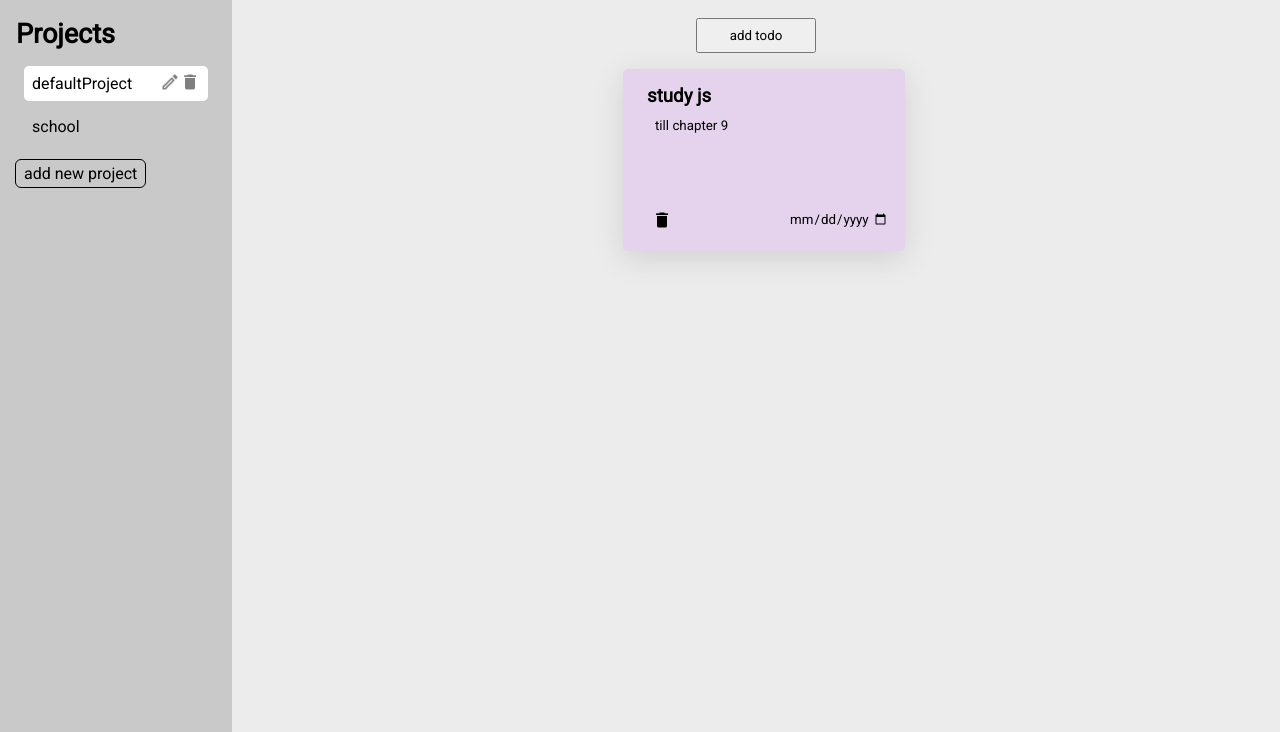
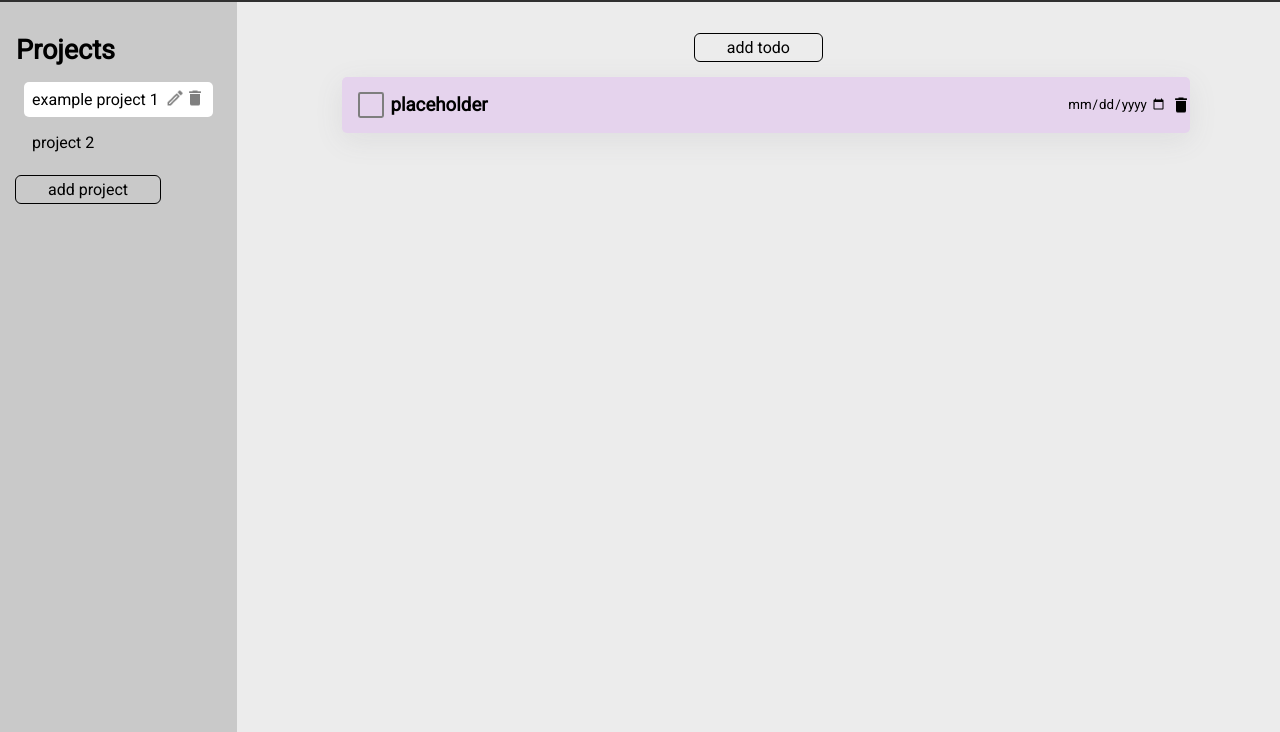
Before and after one commit to abydenes/todo-list, a website built with webpack: page src/index.html in a window 1280 px wide. Shown: the part 68-800 px from the top of the page. Built offline with nearby package versions, Linux system fonts and the light colour scheme.

Commit message:
Add checkbox

```diff
--- a/src/index.html
+++ b/src/index.html
@@ -11,21 +11,16 @@
   <body>
     <div class="header">
       <h1>todo list</h1>
-      <div>
-        <img src="" alt="" />
-        <p>Morgan Oakley</p>
-        <p>Settings</p>
-      </div>
     </div>
     <div class="sidebar">
       <h2>Projects</h2>
       <div class="project-container">
 
       </div>
-      <button class="new-project-button">add new project</button>
+      <button class="add-project-button">add project</button>
     </div>
     <div class="main-container">
-      <button class="add-todo-btn">add todo</button>
+      <button class="add-todo-button">add todo</button>
       <div class="todo-container"></div>
     </div>
   </body>
--- a/src/index.js
+++ b/src/index.js
@@ -1,65 +1,15 @@
 import "./style.css";
+import TodoList from "./todoList";
+import Project from "./project";
+import Todo from "./todo";
 import deleteIcon from "./delete.png";
 import editIcon from "./pencil-outline.png";
 
-class TodoList {
-  constructor() {
-    this.projects = [];
-  }
-
-  addProject(project) {
-    this.projects.push(project);
-  }
-  getProject(projectName) {
-    return this.projects.find((project) => project.name === projectName);
-  }
-  updateProject(projectName, newName) {
-    const index = this.projects.indexOf(this.getProject(projectName.name));
-    this.projects[index].name = newName;
-  }
-  removeProject(projectName) {
-    const index = this.projects.indexOf(this.getProject(projectName.name));
-    this.projects.splice(index, 1);
-  }
-}
-
-class Project {
-  constructor(name) {
-    this.name = name;
-    this.todos = [];
-  }
-
-  addTodo(todo) {
-    this.todos.push(todo);
-  }
-  getTodo(todoName) {
-    return this.todos.find((todo) => todo.name === todoName);
-  }
-  updateTodo(todoName, newName) {
-    this.todos.splice(this.todos.indexOf(todoName), 1, newName);
-  }
-  removeTodo(todoName) {
-    this.todos.splice(
-      this.todos.indexOf(this.todos.find((x) => x.name === todoName)),
-      1
-    );
-  }
-}
-
-class Todo {
-  constructor(name, desc, dueDate, priority) {
-    this.name = name;
-    this.desc = desc;
-    this.dueDate = dueDate;
-    this.priority = priority;
-  }
-}
-
 const todolist = new TodoList();
-const defaultProject = new Project("defaultProject");
-const school = new Project("school");
-const todo1 = new Todo("study js", "till chapter 9", "12.12.2022", "Important");
-const todo2 = new Todo("math hw", "pages 19-23", "09.01.2023", "Important");
+const defaultProject = new Project("example project 1");
+const school = new Project("project 2");
+const todo1 = new Todo("placeholder", "12.12.2022");
+const todo2 = new Todo("placeholder 2", "09.01.2023");
 
 defaultProject.addTodo(todo1);
 school.addTodo(todo2);
@@ -76,16 +26,24 @@ highlightCurrentProject();
 
 // MAIN CONTAINER
 
-document.querySelector(".add-todo-btn").addEventListener("click", () => {
+document.querySelector(".add-todo-button").addEventListener("click", () => {
   addTodo();
 });
 
 todoContainer.addEventListener("click", (e) => {
   e.target.classList.contains("delete-icon") ? deleteTodo(e) : false;
+  e.target.classList.contains("todo-checkbox") ? checkTodo(e) : false;
 });
 
+function checkTodo(e) {
+  if (e.target.checked) {
+    currentProject.removeTodo(e.target.nextElementSibling.textContent);
+    displayTodos(currentProject);
+  }
+}
+
 function addTodo() {
-  currentProject.addTodo(new Todo("title", "description", "2022-11-17", ""));
+  currentProject.addTodo(new Todo("name", "2022-11-17"));
   displayTodos(currentProject);
 }
 
@@ -96,21 +54,20 @@ function displayTodos(project) {
     todoItem.classList.add("todo-item");
     todoItem.dataset.index = `${i}`;
 
-    const todoHeader = document.createElement("div");
-    todoHeader.classList.add("todo-header");
+    const todoLeft = document.createElement("div");
+    todoLeft.classList.add("todo-left");
+
+    const checkbox = document.createElement("input");
+    checkbox.type = "checkbox";
+    checkbox.classList.add("todo-checkbox");
 
     const todoName = document.createElement("h3");
     todoName.classList.add("todo-name");
     todoName.setAttribute("contenteditable", "true");
     todoName.textContent = `${project.todos[i].name}`;
 
-    const todoDesc = document.createElement("small");
-    todoDesc.classList.add("todo-desc");
-    todoDesc.setAttribute("contenteditable", "true");
-    todoDesc.textContent = `${project.todos[i].desc}`;
-
-    const todoFooter = document.createElement("div");
-    todoFooter.classList.add("todo-footer");
+    const todoRight = document.createElement("div");
+    todoRight.classList.add("todo-right");
 
     const todoDueDate = document.createElement("input");
     todoDueDate.classList.add("due-date");
@@ -122,23 +79,19 @@ function displayTodos(project) {
     myIcon.classList.add("delete-icon");
     myIcon.src = deleteIcon;
 
-    todoHeader.appendChild(todoName);
-    todoHeader.appendChild(todoDesc);
-
-    todoItem.appendChild(todoHeader);
-    todoFooter.appendChild(myIcon);
-    todoFooter.appendChild(todoDueDate);
-
-    todoItem.appendChild(todoFooter);
-
+    todoLeft.appendChild(checkbox);
+    todoLeft.appendChild(todoName);
+    todoItem.appendChild(todoLeft);
+    todoRight.appendChild(todoDueDate);
+    todoRight.appendChild(myIcon);
+    todoItem.appendChild(todoRight);
     todoContainer.appendChild(todoItem);
   }
   saveContent();
 }
 
 function deleteTodo(e) {
-  const todoName =
-    e.target.parentElement.previousSibling.firstElementChild.textContent;
+  const todoName = e.target.parentElement.previousSibling.textContent;
   currentProject.removeTodo(todoName);
   displayTodos(currentProject);
 }
@@ -150,7 +103,6 @@ function cleanTodoContainer() {
 // CONTENTEDITABLE
 function saveContent() {
   const todonames = document.querySelectorAll(".todo-name");
-  const tododescs = document.querySelectorAll(".todo-desc");
   const duedates = document.querySelectorAll(".due-date");
 
   // I need to refactor these, they are repetitive
@@ -160,12 +112,6 @@ function saveContent() {
       currentProject.todos[index].name = todonames[index].innerHTML;
     });
   }
-  tododescs.forEach((description) => {
-    description.addEventListener("blur", (e) => {
-      const index = e.target.parentElement.parentElement.dataset.index;
-      currentProject.todos[index].desc = tododescs[index].innerHTML;
-    });
-  });
   duedates.forEach((date) => {
     date.addEventListener("blur", (e) => {
       const index = e.target.parentElement.parentElement.dataset.index;
@@ -177,19 +123,17 @@ function saveContent() {
 // SIDEBAR
 document.querySelector(".sidebar").addEventListener("click", (e) => {
   e.target.classList.contains("project-button") ? changeProject(e) : false;
-  e.target.textContent == "add new project" ? addProject() : false;
+  e.target.classList.contains("add-project-button") ? addProject() : false;
   e.target.classList.contains("edit-project") ? editProject(e) : false;
   e.target.classList.contains("delete-project") ? deleteProject(e) : false;
 });
-//remove this
-console.log(todolist.projects);
 
 function addProject() {
   const value = prompt("enter project name");
   const projectBtns = Array.from(document.querySelectorAll(".project-button"));
-  if (projectBtns.every((p) => p.textContent != value)) {
+  if (projectBtns.every((p) => p.textContent != value) && value !== null) {
     todolist.addProject(new Project(value));
-  } else alert("no same name pls")
+  } else alert("no same name or null pls");
   displayProjects();
 }
 
@@ -222,8 +166,11 @@ function displayProjects() {
   highlightCurrentProject();
 }
 
-function editProject(e) {
-  todolist.updateProject(currentProject, prompt("project name pls", "project"));
+function editProject() {
+  todolist.updateProject(
+    currentProject,
+    prompt("enter new name", `${currentProject.name}`)
+  );
   displayProjects();
 }
 
--- /dev/null
+++ b/src/project.js
@@ -0,0 +1,22 @@
+export default class Project {
+  constructor(name) {
+    this.name = name;
+    this.todos = [];
+  }
+
+  addTodo(todo) {
+    this.todos.push(todo);
+  }
+  getTodo(todoName) {
+    return this.todos.find((todo) => todo.name === todoName);
+  }
+  updateTodo(todoName, newName) {
+    this.todos.splice(this.todos.indexOf(todoName), 1, newName);
+  }
+  removeTodo(todoName) {
+    this.todos.splice(
+      this.todos.indexOf(this.todos.find((x) => x.name === todoName)),
+      1
+    );
+  }
+}
--- a/src/style.css
+++ b/src/style.css
@@ -21,10 +21,7 @@ body {
   background-color: #303030;
   color: rgb(255, 255, 255);
   grid-area: h;
-  display: flex;
-  justify-content: space-between;
-  align-items: center;
-  padding: 8px;
+  padding: 16px;
 }
 
 .header > div {
@@ -39,15 +36,7 @@ body {
   padding: 32px 16px;
   font-size: 18px;
   min-width: 200px;
-  width: 13vw;
-}
-
-.sidebar button {
-  padding: 4px 8px;
-  border: none;
-  background: none;
-  font-size: 16px;
-  text-align: left;
+  width: 16vw;
 }
 
 .project-container {
@@ -65,6 +54,10 @@ body {
   display: flex;
   justify-content: space-between;
   align-items: center;
+  border: none;
+  background: none;
+  padding: 4px 8px;
+  font-size: 16px;
   height: 35px;
   border-radius: 5px;
 }
@@ -83,19 +76,24 @@ body {
   width: 22px;
 }
 
-.new-project-button {
+.add-project-button {
   outline: 1px solid black;
   border-radius: 5px;
+  padding: 4px 32px;
+  font-size: 16px;
+  border: none;
+  background: none;
 }
-.new-project-button:hover {
+
+.add-project-button:hover {
   cursor: pointer;
-  background-color: rgb(176, 176, 176);;
+  background-color: rgb(176, 176, 176);
 }
 
 .main-container {
   background-color: rgb(236, 236, 236);
   grid-area: m;
-  padding: 32px 64px;
+  padding: 16px;
   display: flex;
   flex-direction: column;
   align-items: center;
@@ -109,6 +107,20 @@ body {
   margin-left: 8px;
 }
 
+.add-todo-button {
+  margin: 16px;
+  padding: 4px 32px;
+  border: none;
+  background: none;
+  font-size: 16px;
+  outline: 1px solid black;
+  border-radius: 5px;
+}
+.add-todo-button:hover {
+  cursor: pointer;
+  background-color: rgb(176, 176, 176);
+}
+
 .todo-container {
   display: flex;
   flex-wrap: wrap;
@@ -118,41 +130,57 @@ body {
 
 .todo-item {
   background-color: #e5d3ed;
-  width: 250px;
-  min-height: 150px;
+  width: 65vw;
+  height: 40px;
   display: flex;
-  flex-direction: column;
   justify-content: space-between;
-  padding: 16px;
-  box-shadow: rgba(100, 100, 111, 0.2) 0px 7px 29px 0px;
+  align-items: center;
+  padding: 8px;
+  flex-wrap: wrap;
+  box-shadow: rgba(100, 100, 111, 0.1) 0px 7px 29px 0px;
   border-radius: 5px;
-  /* transition: all 0.2s ease-in-out; */
-}
-
-.todo-item:hover {
-  /* transform: scale(1.03); */
-}
-
-.todo-name {
-  margin-bottom: 8px;
 }
 
 .todo-name:focus,
-.todo-desc:focus,
 .due-date:focus {
   outline: none;
 }
 
-.todo-desc {
-  padding: 8px;
+.todo-left {
+  display: grid;
+  justify-content: center;
+  align-items: center;
+  grid-template-columns: 2rem auto;
 }
 
-.todo-item > small {
-  display: flex;
-  align-self: flex-end;
+.todo-checkbox {
+  appearance: none;
+  margin: 0;
+  font: inherit;
+  width: 1.6rem;
+  height: 1.6rem;
+  border: 0.15rem solid rgb(126, 126, 126);
+  border-radius: 0.15em;
+  display: grid;
+  place-content: center;
 }
 
-.todo-footer {
+.todo-checkbox::before {
+  content: "";
+  width: 1rem;
+  height: 1rem;
+  transform: scale(0);
+  box-shadow: inset 1rem 1rem rgb(131, 0, 146);
+  transform-origin: bottom left;
+  clip-path: polygon(14% 44%, 0 65%, 50% 100%, 100% 16%, 80% 0%, 43% 62%);
+
+}
+.todo-checkbox:hover::before {
+  transform: scale(1);
+}
+
+.todo-right {
+  width: 9vw;
   display: flex;
   justify-content: space-between;
   align-items: center;
@@ -160,13 +188,12 @@ body {
 
 .delete-icon {
   width: 20px;
-  padding: 5px;
+  padding: 4px;
   cursor: pointer;
 }
+
 .delete-icon:hover {
-  background: #b9b9b9;
-
-  border-radius: 50%;
+  width: 22px;
 }
 
 .due-date {
--- /dev/null
+++ b/src/todo.js
@@ -0,0 +1,6 @@
+export default class Todo {
+  constructor(name,dueDate) {
+    this.name = name;
+    this.dueDate = dueDate;
+  }
+}
--- /dev/null
+++ b/src/todoList.js
@@ -0,0 +1,20 @@
+export default class TodoList {
+  constructor() {
+    this.projects = [];
+  }
+
+  addProject(project) {
+    this.projects.push(project);
+  }
+  getProject(projectName) {
+    return this.projects.find((project) => project.name === projectName);
+  }
+  updateProject(projectName, newName) {
+    const index = this.projects.indexOf(this.getProject(projectName.name));
+    this.projects[index].name = newName;
+  }
+  removeProject(projectName) {
+    const index = this.projects.indexOf(this.getProject(projectName.name));
+    this.projects.splice(index, 1);
+  }
+}
```
